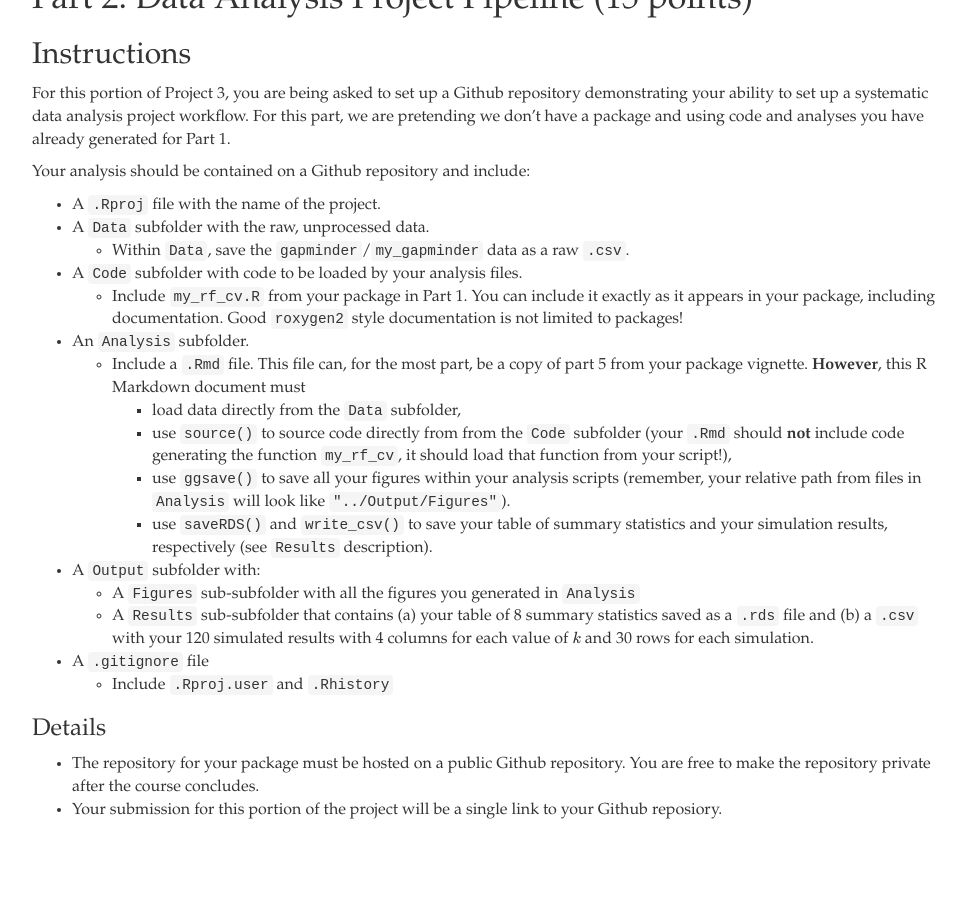
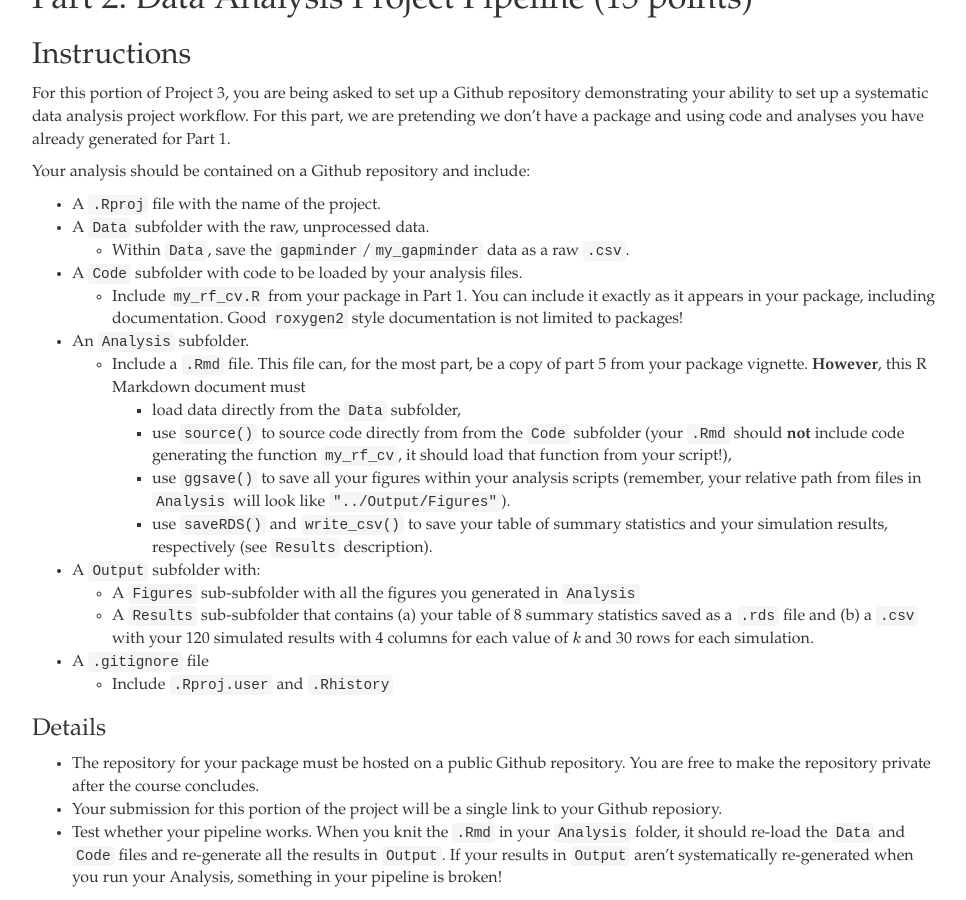
Before and after one commit to bryandmartin/STAT302, a Jekyll site: the page docs/Projects/project3/project3.html, which Jekyll copies as it is, in a window 1280 px wide and 900 px high, scrolled down 2202 px. Shown: the whole window, without its empty margins (153-1119 px from the left). Built offline with Jekyll 4.4.1, drawn with Linux system fonts in a browser that asks for light colours; formulas are drawn with MathJax 3; before the commit the page ends 3034 px from its top, so only the background shows below that; some of the changed text lies outside the part shown.

Commit message:
Wording P3

```diff
--- a/docs/Projects/project3/project3.Rmd
+++ b/docs/Projects/project3/project3.Rmd
@@ -137,3 +138,5 @@ Your analysis should be contained on a Github repository and include:
 
 * The repository for your package must be hosted on a public Github repository. You are free to make the repository private after the course concludes.
 * Your submission for this portion of the project will be a single link to your Github reposiory.
+* Test whether your pipeline works. When you knit the `.Rmd` in your `Analysis` folder, it should re-load the `Data` and `Code` files and re-generate all the results in `Output`.
+If your results in `Output` aren't systematically re-generated when you run your Analysis, something in your pipeline is broken!
--- a/docs/Projects/project3/project3.html
+++ b/docs/Projects/project3/project3.html
@@ -528,6 +528,7 @@ h4.date {
 <ul>
 <li>The repository for your package must be hosted on a public Github repository. You are free to make the repository private after the course concludes.</li>
 <li>Your submission for this portion of the project will be a single link to your Github reposiory.</li>
+<li>Test whether your pipeline works. When you knit the <code>.Rmd</code> in your <code>Analysis</code> folder, it should re-load the <code>Data</code> and <code>Code</code> files and re-generate all the results in <code>Output</code>. If your results in <code>Output</code> aren’t systematically re-generated when you run your Analysis, something in your pipeline is broken!</li>
 </ul>
 </div>
 </div>
```
Also changed, not shown: other parts of docs/Projects/project3/project3.Rmd (+1 -0 lines), other parts of docs/Projects/project3/project3.html (+1 -1 lines).
